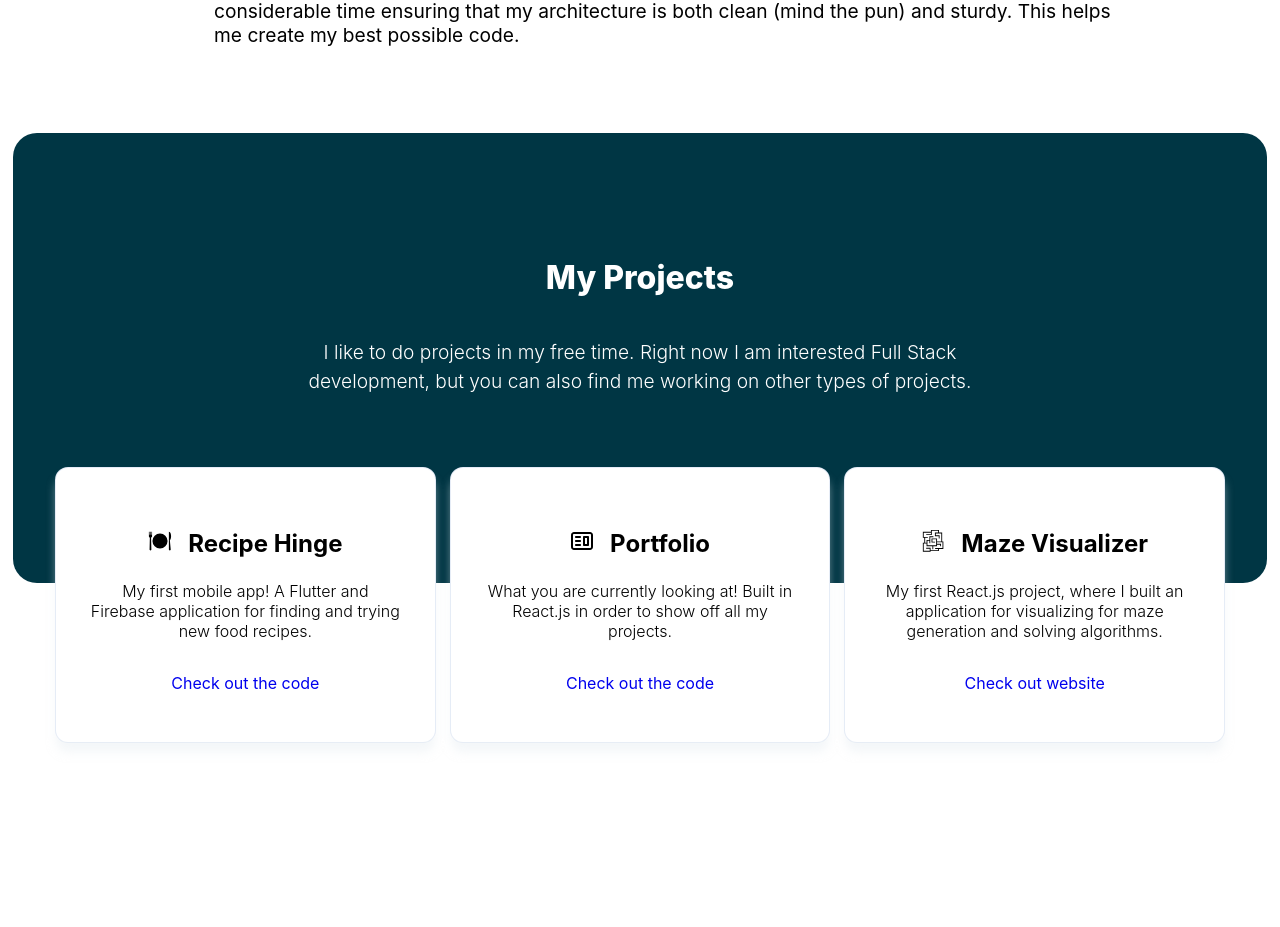
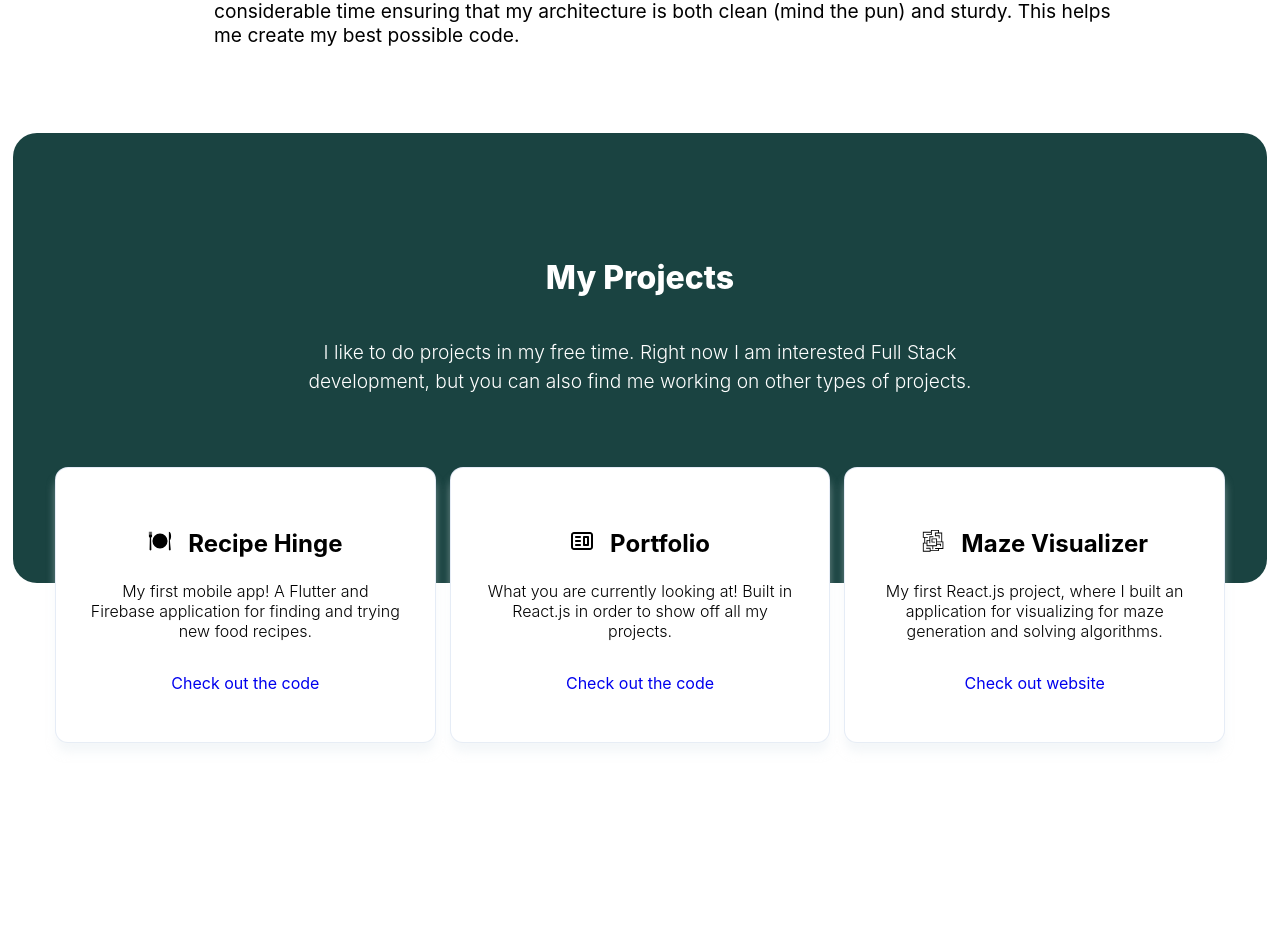
Before and after one commit to jhrudden/jhrudd.github.io, a React (Create React App) app: page / in a window 1280 px wide. Shown: the part 1663-2590 px from the top of the page. Built offline with nearby package versions, Linux system fonts and the light colour scheme.

Commit message:
Fix project

```diff
--- a/src/components/ProjectSection/ProjectCard/index.js
+++ b/src/components/ProjectSection/ProjectCard/index.js
@@ -1,8 +1,8 @@
 import React from "react";
 import {
   Card,
+  Header,
   ProjectContentWrapper,
-  Header,
   ProjectIcon,
   CardH1,
   CardP,
--- a/src/components/ProjectSection/ProjectElements.js
+++ b/src/components/ProjectSection/ProjectElements.js
@@ -15,7 +15,7 @@ export const TopWrapper = styled.div`
   height: 450px;
   width: 98%;
   display: block;
-  background-color: #003644;
+  background-color: #1a4341;
   border-radius: 24px;
   align-items: center;
 `;
```
